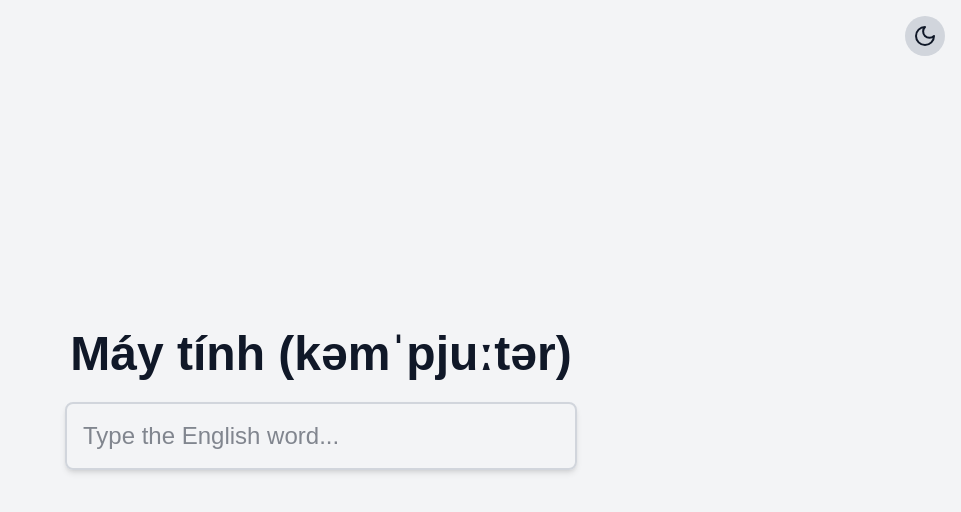
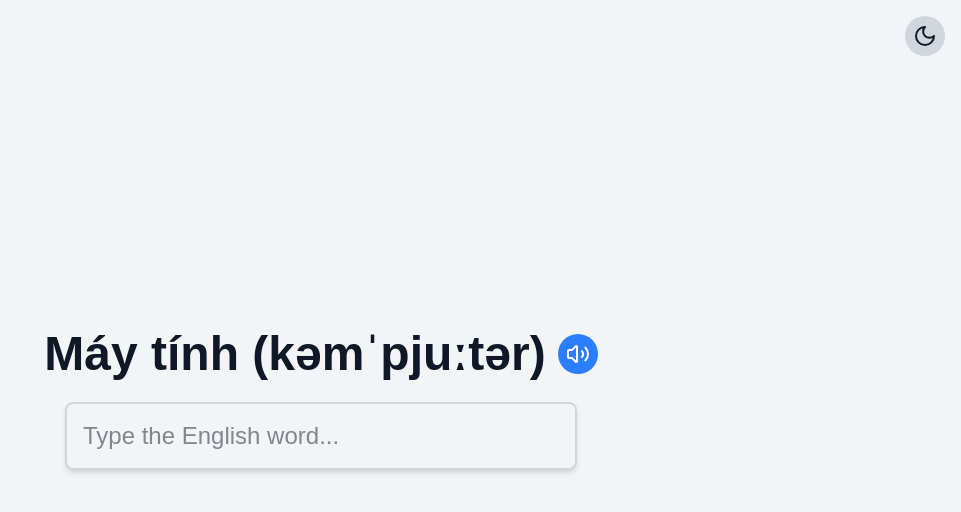
Before and after one commit to nguyenthien0110/learning_english, a Next.js app: page / in a window 1280 px wide. Shown: the top 512 px of the page, without its empty margins (319-1280 px from the left). Built offline with nearby package versions, Linux system fonts and the light colour scheme.

Commit message:
add sound for vocab

```diff
--- a/app/page.tsx
+++ b/app/page.tsx
@@ -1,6 +1,6 @@
 "use client";
 
-import { Moon, Sun } from "lucide-react";
+import { Moon, Sun, Volume2 } from "lucide-react";
 import { useEffect, useState } from "react";
 
 export default function Home() {
@@ -25,13 +25,14 @@ export default function Home() {
   useEffect(() => {
     const storedTheme = localStorage.getItem("theme");
     setDarkMode(storedTheme === "dark");
+
     const storedVocabList = localStorage.getItem("vocabList");
     if (storedVocabList) {
       const parsedList = JSON.parse(storedVocabList);
       setVocabList(parsedList);
       selectRandomWord(parsedList);
     } else {
-      fetch("./data/vocabulary.txt")
+      fetch("/data/vocabulary.txt")
         .then((response) => response.text())
         .then((text) => {
           const lines = text
@@ -114,6 +115,14 @@ export default function Home() {
     }
   };
 
+  const playAudio = () => {
+    if (vocab) {
+      const utterance = new SpeechSynthesisUtterance(vocab.word);
+      utterance.lang = "en-US";
+      speechSynthesis.speak(utterance);
+    }
+  };
+
   return (
     <div
       className={`flex flex-col items-center justify-center min-h-screen p-4 transition-all duration-300 ${
@@ -122,7 +131,7 @@ export default function Home() {
     >
       <button
         onClick={() => setDarkMode(!darkMode)}
-        className="absolute top-4 right-4 p-2 rounded-full transition-all duration-300 bg-gray-300 dark:bg-gray-700 hover:scale-110 hover:cursor-pointer"
+        className="absolute top-4 right-4 p-2 rounded-full transition-all duration-300 bg-gray-300 dark:bg-gray-700 hover:scale-110"
       >
         {darkMode ? (
           <Sun className="w-6 h-6 text-yellow-500" />
@@ -131,9 +140,17 @@ export default function Home() {
         )}
       </button>
       {vocab ? (
-        <h1 className="text-3xl sm:text-5xl font-bold mb-6 text-center">
-          {vocab.meaning} ({vocab.pronunciation})
-        </h1>
+        <div className="flex items-center gap-3 pb-6">
+          <h1 className="text-3xl sm:text-5xl font-bold text-center">
+            {vocab.meaning} ({vocab.pronunciation})
+          </h1>
+          <button
+            onClick={playAudio}
+            className="p-2 rounded-full bg-blue-500 text-white hover:bg-blue-600 transition-all duration-300"
+          >
+            <Volume2 className="w-6 h-6" />
+          </button>
+        </div>
       ) : (
         <h1 className="text-3xl sm:text-5xl font-bold mb-6 text-center">
           Loading...
```
